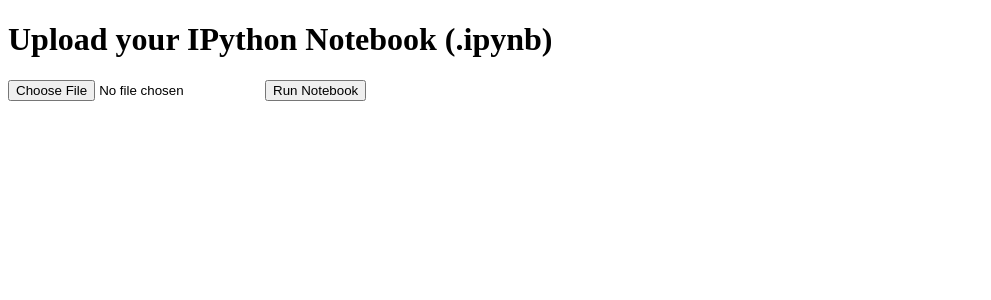
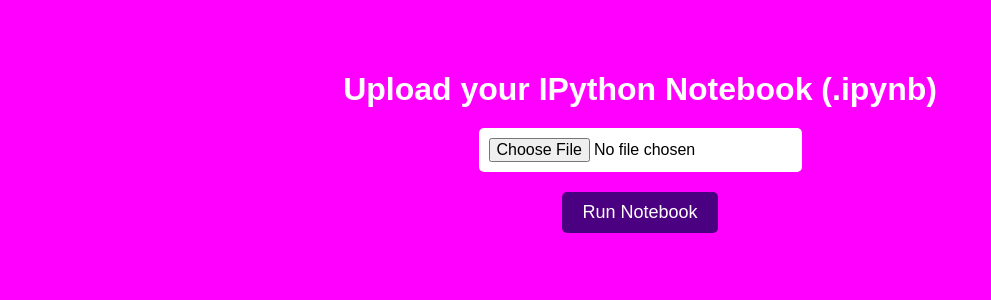
Before and after one commit to Anurag-Jain-S/AirWDR2024, a Flask app: page / in a window 1280 px wide. Shown: the top 300 px of the page, without its empty margins (0-991 px from the left). Run offline with Flask 3, Linux system fonts and the light colour scheme.

Commit message:
Update index.html

```diff
--- a/AWDR/templates/index.html
+++ b/AWDR/templates/index.html
@@ -5,6 +5,50 @@
     <meta http-equiv="X-UA-Compatible" content="IE=edge">
     <meta name="viewport" content="width=device-width, initial-scale=1.0">
     <title>IPython Notebook Runner</title>
+    <style>
+        body {
+            background-color: #FF00FF; /* Magenta background */
+            color: #FFFFFF; /* White text */
+            font-family: Arial, sans-serif;
+            text-align: center;
+            padding: 50px;
+            margin: 0;
+        }
+
+        h1 {
+            margin-bottom: 20px;
+        }
+
+        form {
+            display: flex;
+            flex-direction: column;
+            align-items: center;
+        }
+
+        input[type="file"] {
+            margin-bottom: 20px;
+            padding: 10px;
+            border: none;
+            background-color: #FFFFFF; /* White background for file input */
+            color: #000000; /* Black text */
+            border-radius: 5px;
+            font-size: 16px;
+        }
+
+        button {
+            padding: 10px 20px;
+            background-color: #4B0082; /* Indigo button color */
+            color: #FFFFFF; /* White text */
+            border: none;
+            border-radius: 5px;
+            cursor: pointer;
+            font-size: 18px;
+        }
+
+        button:hover {
+            background-color: #8A2BE2; /* Darker indigo on hover */
+        }
+    </style>
 </head>
 <body>
     <h1>Upload your IPython Notebook (.ipynb)</h1>
```
